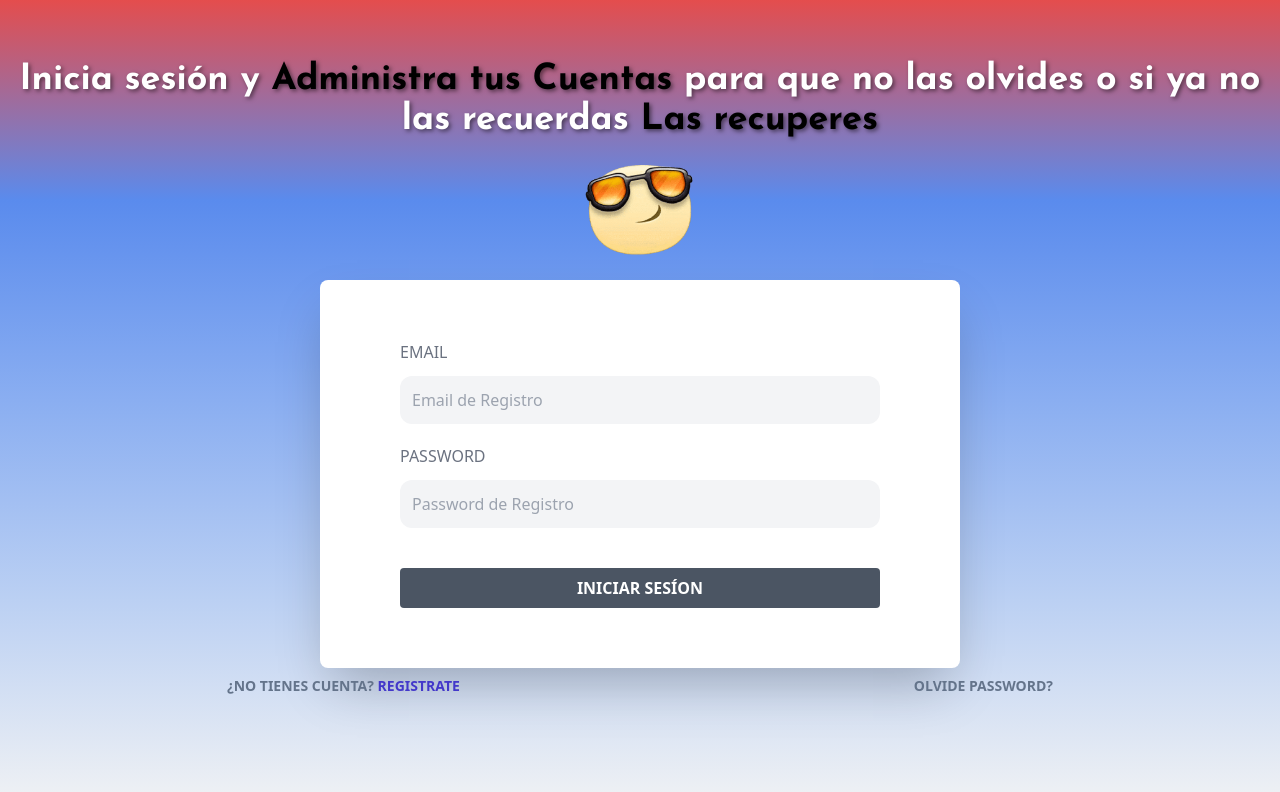
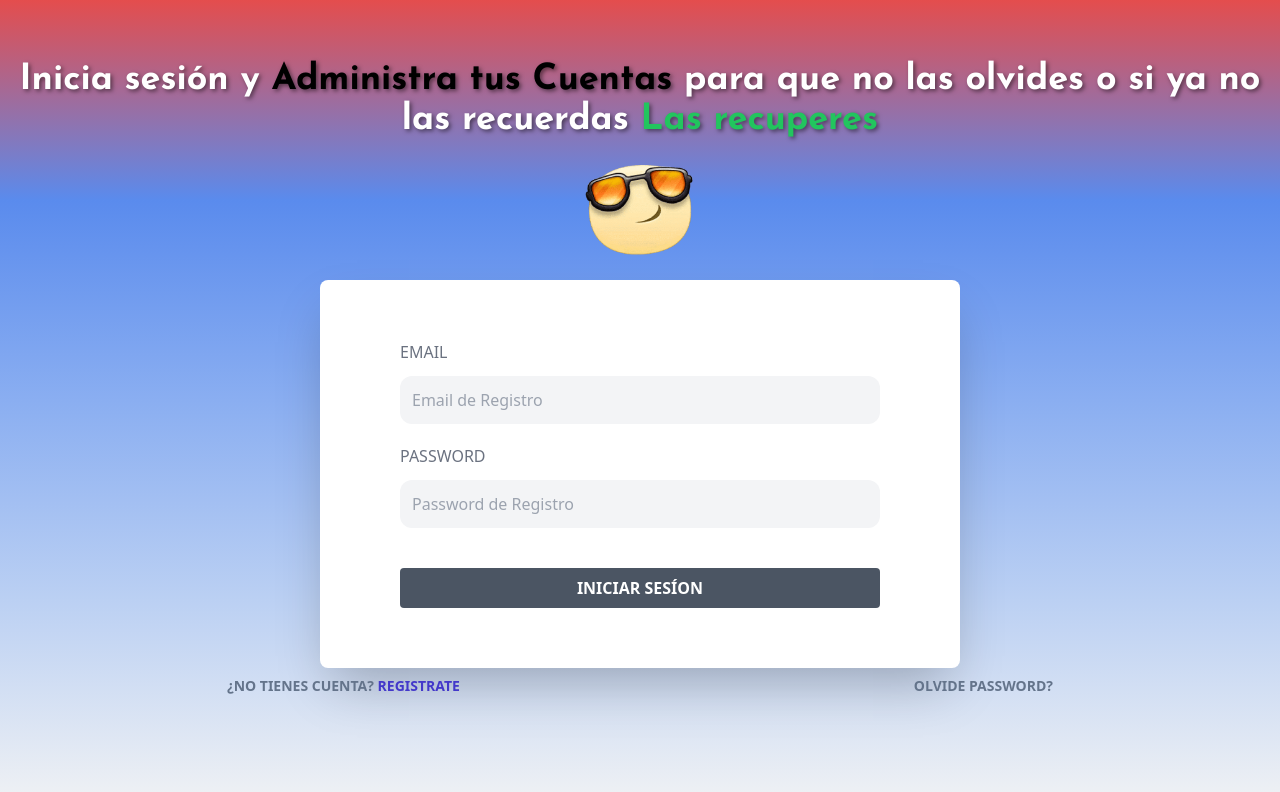
Before and after one commit to jamesjordanlira/AccountManagerFrontend, a React (Vite) app: page / in a window 1280 px wide. Shown: the top 792 px of the page. Built offline with nearby package versions, Linux system fonts and the light colour scheme; no server answers.

Commit message:
Cambio en letras verdes

```diff
--- a/src/paginas/Login.jsx
+++ b/src/paginas/Login.jsx
@@ -51,7 +51,7 @@ const Login = () => {
 
       <div className="bodybg min-h-screen pt-10">
             <h1 className="titulo text-white text-2xl md:text-4xl font-bold pt-5 text-center ">
-              Inicia sesión y <span className="text-black">Administra tus Cuentas</span> para que no las olvides o si ya no las recuerdas <span className="text-black">Las recuperes</span>
+              Inicia sesión y <span className="text-black">Administra tus Cuentas</span> para que no las olvides o si ya no las recuerdas <span className="text-green-500">Las recuperes</span>
             </h1>
             <figure className=' max-w-md mx-auto mt-3'>
               <img src={lentes} alt="" className=' w-52 mx-auto'/>
```
